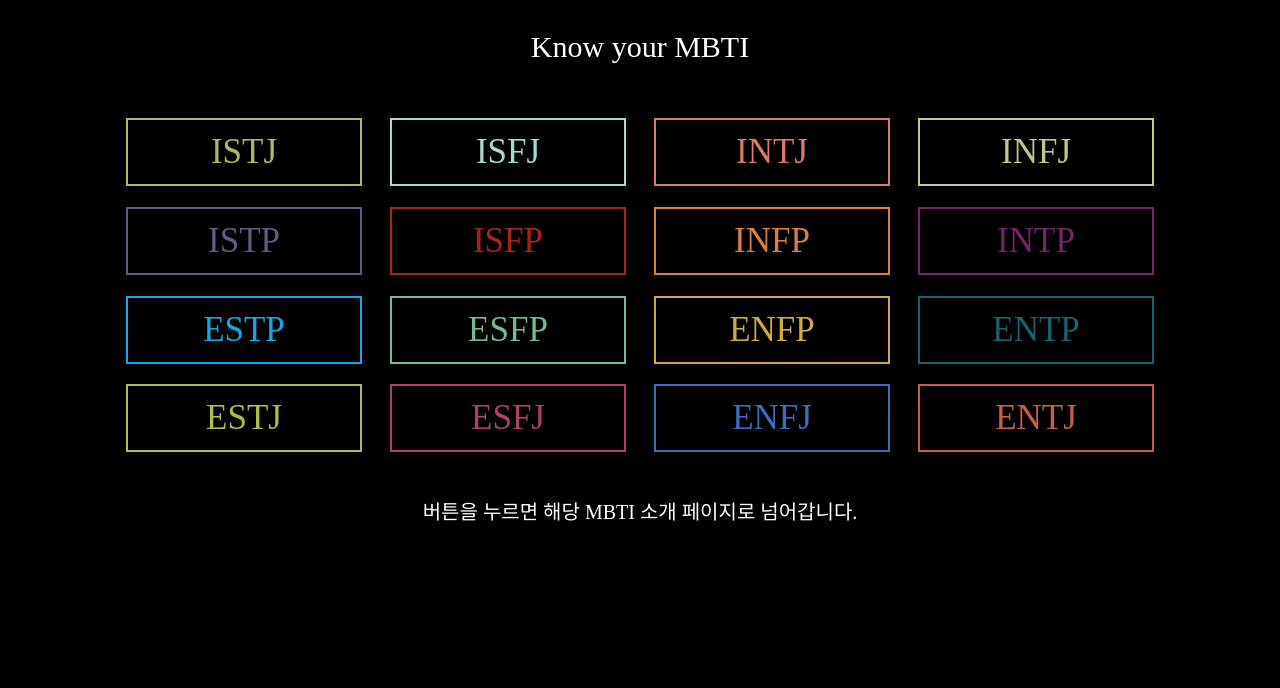
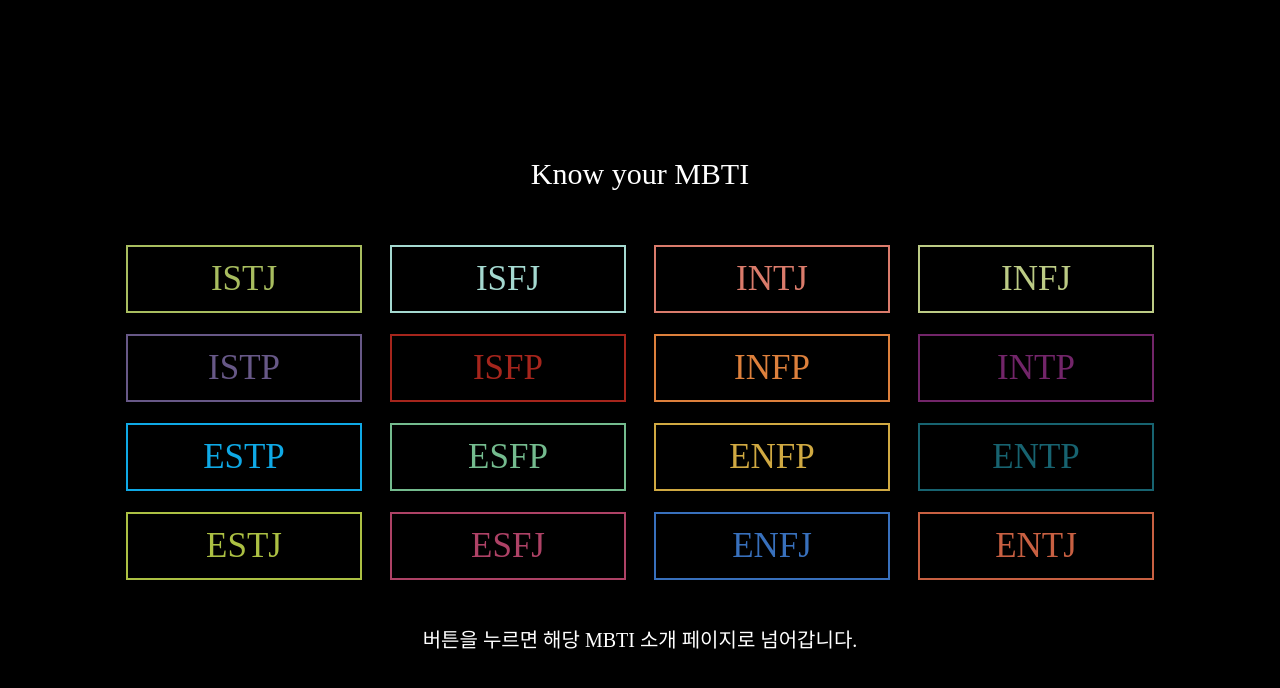
Before and after one commit to neul0129/mbti_project, a React (Create React App) app: page / in a window 1280 px wide. Shown: the top 688 px of the page. Built offline with nearby package versions, Linux system fonts and the light colour scheme.

Commit message:
홈 화면 height 추가

```diff
--- a/src/App.css
+++ b/src/App.css
@@ -4,10 +4,15 @@ html {
 
 body {
   margin: 0px;
+	height: 100%;
 }
 
 * {
   user-select: none;
+}
+
+#root {
+	height: 100%;
 }
 
 :root {
--- a/src/pages/Home/style.css
+++ b/src/pages/Home/style.css
@@ -1,5 +1,6 @@
 /* main 전체 컨테이너 */
 .main_container {
+	height: 100%;
   display: flex;
   flex-direction: column;
   justify-content: center;
```
